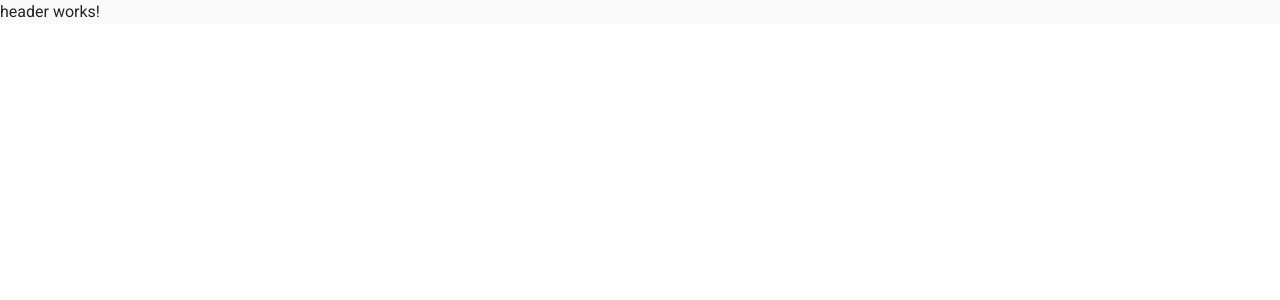
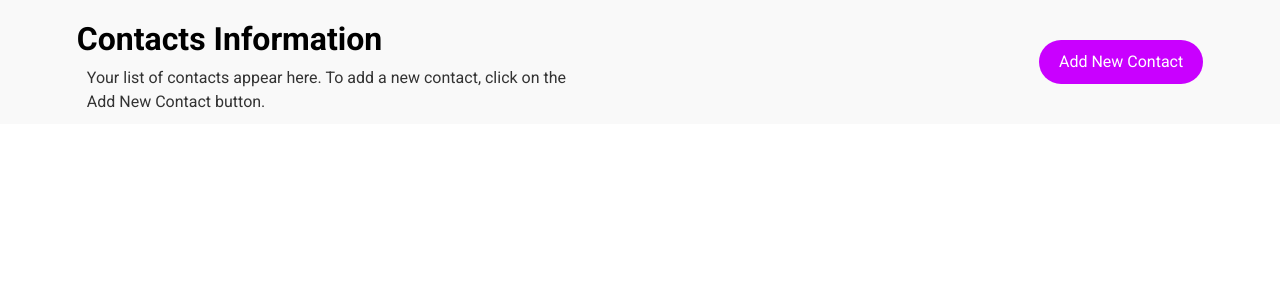
Before and after one commit to stephaniemicah/contact-assessment, an Angular app: page / in a window 1280 px wide. Shown: the top 300 px of the page. Built offline with nearby package versions, Linux system fonts and the light colour scheme.

Commit message:
Update Header component

```diff
--- a/src/app/header/header.component.css
+++ b/src/app/header/header.component.css
@@ -0,0 +1,34 @@
+.header-container {
+  display: flex;
+  justify-content: space-between;
+  align-items: center;
+  padding: 10px 6%;
+  background-color: #f9f9f9;
+}
+
+.header-text h2 {
+  font-weight: bold;
+  font-size: 18 px;
+  color: #000;
+  margin-top: 10px;
+}
+
+.header-text p {
+  margin: 5px 0 0 10px;
+  font-size: 16px;
+  color: #333;
+}
+
+.header-button .add-contact-button {
+  padding: 10px 20px;
+  background-color: #c900ff;
+  color: #fff;
+  border: none;
+  border-radius: 50px;
+  font-size: 16px;
+  cursor: pointer;
+}
+
+.header-button .add-contact-button:hover {
+  background-color: #a000cc;
+}
--- a/src/app/header/header.component.html
+++ b/src/app/header/header.component.html
@@ -1 +1,10 @@
-<p>header works!</p>
+<div class="header-container">
+  <div class="header-text">
+    <h2>Contacts Information</h2>
+    <p>Your list of contacts appear here. To add a new contact, click on the <br />
+      Add New Contact button.</p>
+  </div>
+  <div class="header-button">
+    <button class="add-contact-button">Add New Contact</button>
+  </div>
+</div>
```
